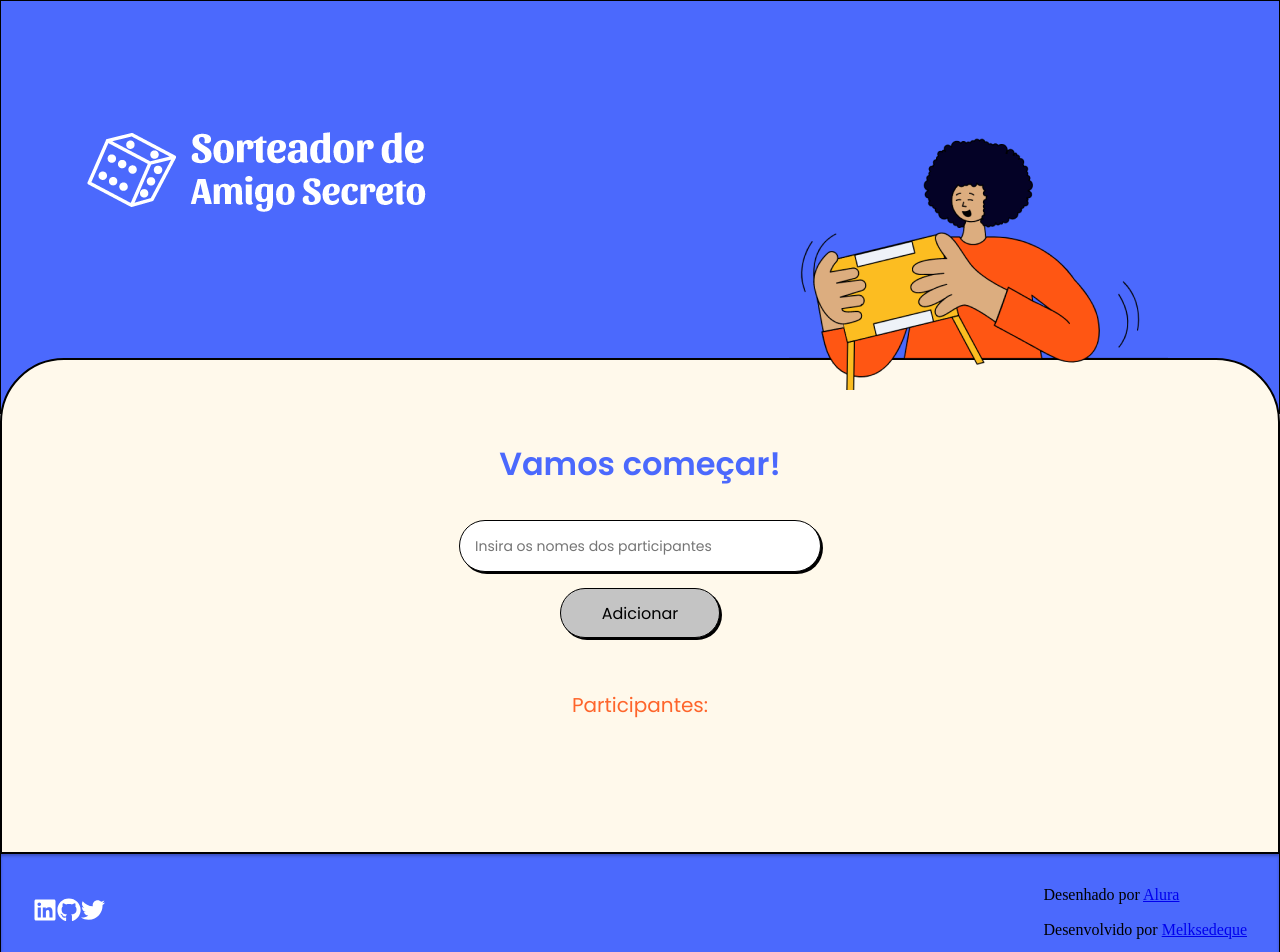
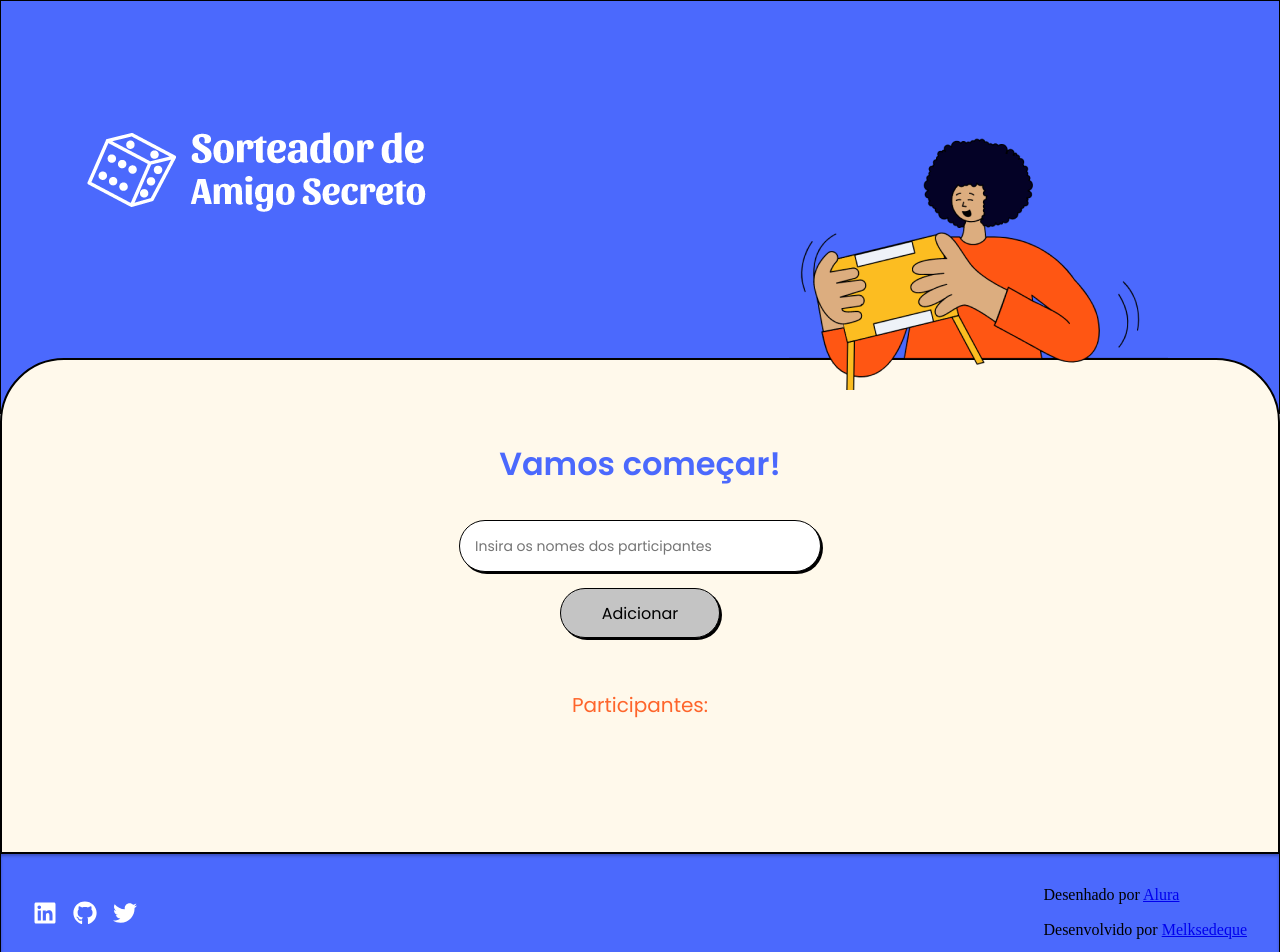
Before and after one commit to Melksedeque/amigo-secreto, a React (Vite) app: page / in a window 1280 px wide. Shown: the top 952 px of the page. Built offline with nearby package versions, Linux system fonts and the light colour scheme.

Commit message:
Estilos dos links sociais

```diff
--- a/src/components/Footer/Footer.module.scss
+++ b/src/components/Footer/Footer.module.scss
@@ -8,4 +8,10 @@
     flex-flow: row wrap;
     justify-content: space-between;
     padding: 1rem 2rem;
+    .socialLinks {
+        display: flex;
+        flex-flow: row nowrap;
+        justify-content: space-between;
+        gap: 1rem;
+    }
 }
```
